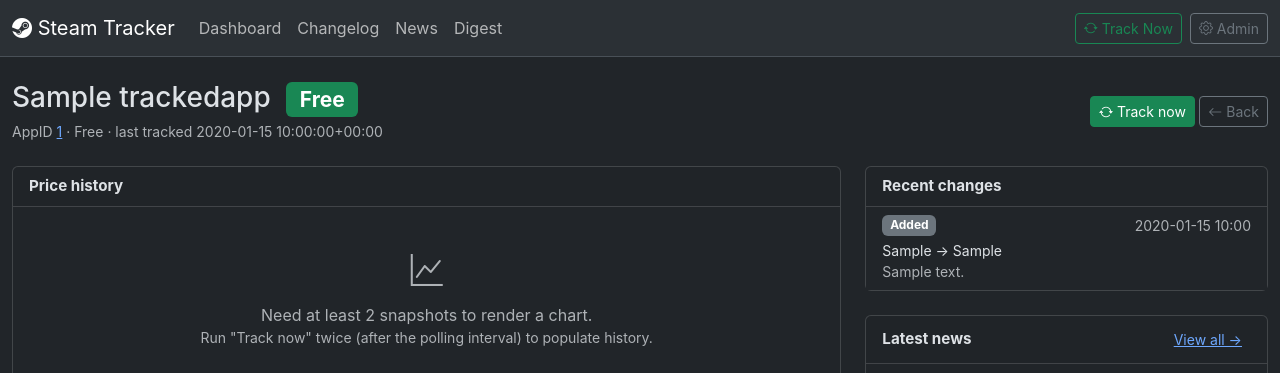
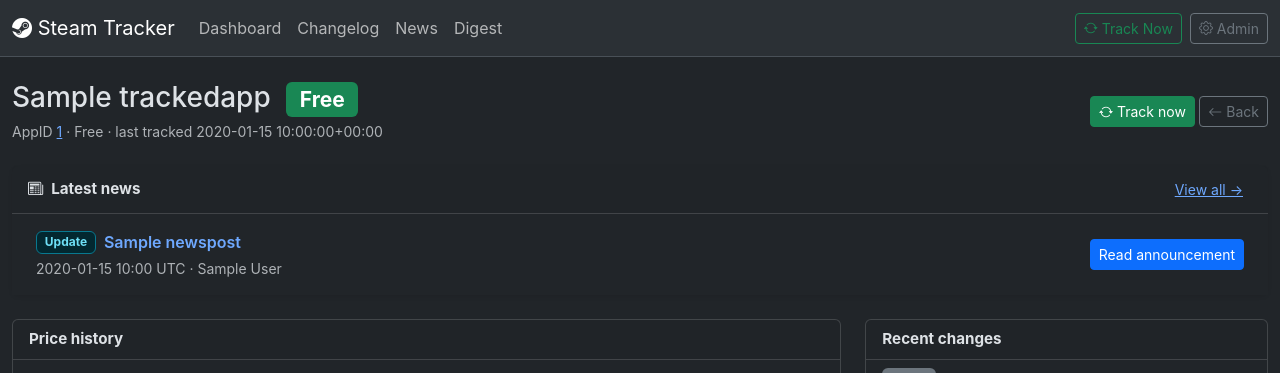
Before and after one commit to altair13421/steam-db-tracker, a Django app: page /app/1 in a window 1280 px wide. Shown: the top 373 px of the page. Run offline with Django 4.2, Linux system fonts and the light colour scheme; tables that the repository leaves empty hold one stand-in row (values such as "Sample post").

Commit message:
Refactor app detail view to enhance news and changes display; update chart rendering logic

```diff
--- a/tracker/services/charts.py
+++ b/tracker/services/charts.py
@@ -45,7 +45,7 @@
     rows: List[AppSnapshot] = list(
         app.snapshots.order_by("fetched_at")
     )
-    if len(rows) < 2:
+    if not rows:
         log.info("Skipping chart for %s — only %d snapshots", app, len(rows))
         return None
 
@@ -55,10 +55,10 @@
     currency = rows[-1].currency or ""
 
     fig, ax = plt.subplots(figsize=(10, 5), dpi=110, constrained_layout=True)
-    ax.step(x, y_initial, where="post",
+    ax.step(x, y_initial, where="post", marker="o", markersize=3,
             color="#888", linewidth=1.4, linestyle="--",
             label="Initial price (MSRP)")
-    ax.step(x, y_final, where="post",
+    ax.step(x, y_final, where="post", marker="o", markersize=3,
             color="#1f77b4", linewidth=2.0,
             label="Final price (paid)")
 
@@ -88,14 +88,15 @@
 
 def render_discount_chart(app: TrackedApp) -> Optional[Path]:
     rows = list(app.snapshots.order_by("fetched_at"))
-    if len(rows) < 2:
+    if not rows:
         return None
     x = [r.fetched_at.timestamp() for r in rows]
     y = [r.discount_percent for r in rows]
 
     fig, ax = plt.subplots(figsize=(10, 4), dpi=110, constrained_layout=True)
     ax.fill_between(x, y, step="post", color="#1f77b4", alpha=0.25)
-    ax.step(x, y, where="post", color="#1f77b4", linewidth=2.0,
+    ax.step(x, y, where="post", marker="o", markersize=3,
+            color="#1f77b4", linewidth=2.0,
             label="Discount %")
     ax.set_title(f"Discount history — {app} (AppID {app.appid})",
                  fontsize=13, fontweight="bold", loc="left")
--- a/tracker/templates/tracker/app_detail.html
+++ b/tracker/templates/tracker/app_detail.html
@@ -26,6 +26,44 @@
   </div>
 </div>
 
+<div class="card shadow-sm border-0 mb-4">
+  <div class="card-header d-flex align-items-center">
+    <strong><i class="bi bi-newspaper me-2"></i>Latest news</strong>
+    <a href="{% url 'tracker:news' %}?appid={{ app.appid }}" class="btn btn-link btn-sm ms-auto">View all →</a>
+  </div>
+  <div class="card-body p-0">
+    {% if news %}
+      <div class="list-group list-group-flush">
+        {% for n in news %}
+          <div class="list-group-item py-3 px-3 px-md-4">
+            <div class="d-flex flex-column flex-sm-row justify-content-between align-items-sm-center gap-2">
+              <div class="flex-grow-1">
+                <div class="d-flex flex-wrap align-items-center gap-2 mb-1">
+                  {% if n.is_update %}
+                    <span class="badge bg-info-subtle text-info-emphasis border border-info-subtle">Update</span>
+                  {% endif %}
+                  <a href="{% url 'tracker:news_detail' n.gid %}" class="fw-semibold text-decoration-none">
+                    {{ n.title|default:"Untitled announcement" }}
+                  </a>
+                </div>
+                <div class="text-muted small">
+                  {% if n.date %}{{ n.date|date:"Y-m-d H:i" }} UTC{% else %}Publication date unavailable{% endif %}
+                  {% if n.author %} · {{ n.author }}{% endif %}
+                </div>
+              </div>
+              <a href="{% url 'tracker:news_detail' n.gid %}" class="btn btn-primary btn-sm text-nowrap">
+                Read announcement
+              </a>
+            </div>
+          </div>
+        {% endfor %}
+      </div>
+    {% else %}
+      <div class="p-4 text-muted text-center">No news fetched yet.</div>
+    {% endif %}
+  </div>
+</div>
+
 <div class="row g-4">
   <div class="col-lg-8">
     {# Price chart #}
@@ -41,8 +79,11 @@
         {% else %}
           <div class="text-muted text-center p-4">
             <i class="bi bi-graph-up" style="font-size: 2rem;"></i>
-            <p class="mt-2 mb-0">Need at least 2 snapshots to render a chart.</p>
-            <p class="small mb-0">Run "Track now" twice (after the polling interval) to populate history.</p>
+            {% if snapshot_count %}
+              <p class="mt-2 mb-0">Chart could not be generated from the available snapshots.</p>
+            {% else %}
+              <p class="mt-2 mb-0">No snapshots yet — click "Track now" to start price history.</p>
+            {% endif %}
           </div>
         {% endif %}
       </div>
@@ -89,19 +130,39 @@
     <div class="card mb-4">
       <div class="card-header"><strong>Recent changes</strong></div>
       <div class="card-body p-0">
-        {% if changes %}
+        {% if change_items %}
           <ul class="list-group list-group-flush">
-            {% for c in changes %}
+            {% for item in change_items %}
+              {% with c=item.change %}
               <li class="list-group-item py-2">
-                <div class="d-flex justify-content-between">
+                <div class="d-flex justify-content-between align-items-start gap-2">
                   <span class="badge bg-secondary">{{ c.get_change_type_display }}</span>
-                  <span class="text-muted small">{{ c.detected_at|date:"Y-m-d H:i" }}</span>
+                  <time class="text-muted small text-nowrap" datetime="{{ c.detected_at|date:'c' }}">
+                    {{ c.detected_at|date:"Y-m-d H:i" }}
+                  </time>
                 </div>
                 <div class="small mt-1">
-                  {{ c.old_value|truncatechars:15 }} → {{ c.new_value|truncatechars:30 }}
+                  {% if c.old_value %}{{ c.old_value|truncatechars:24 }} → {% endif %}
+                  {% if item.news_post %}
+                    <a href="{% url 'tracker:news_detail' item.news_post.gid %}" class="text-decoration-none">
+                      {{ item.news_post.title|truncatechars:55 }}
+                    </a>
+                  {% else %}
+                    {{ c.new_value|default:"Details unavailable"|truncatechars:55 }}
+                  {% endif %}
                 </div>
-                <div class="text-muted small">{{ c.note|truncatechars:60 }}</div>
+                {% if item.news_post %}
+                  <a href="{% url 'tracker:news_detail' item.news_post.gid %}" class="btn btn-link btn-sm p-0 mt-1 text-decoration-none">
+                    Read announcement
+                  </a>
+                {% elif item.source_url %}
+                  <a href="{{ item.source_url }}" target="_blank" rel="noopener noreferrer"
+                     class="btn btn-link btn-sm p-0 mt-1 text-decoration-none">View source</a>
+                {% elif c.note %}
+                  <div class="text-muted small">{{ c.note|truncatechars:60 }}</div>
+                {% endif %}
               </li>
+              {% endwith %}
             {% endfor %}
           </ul>
         {% else %}
@@ -110,43 +171,6 @@
       </div>
     </div>
 
-    {# Latest news #}
-    <div class="card">
-      <div class="card-header d-flex align-items-center">
-        <strong>Latest news</strong>
-        <a href="{% url 'tracker:news' %}?appid={{ app.appid }}" class="btn btn-link btn-sm ms-auto">View all →</a>
-      </div>
-      <div class="card-body p-0">
-        {% if news %}
-          <ul class="list-group list-group-flush">
-            {% for n in news %}
-              <li class="list-group-item py-2">
-                <div class="d-flex justify-content-between align-items-start gap-2">
-                  <div class="flex-grow-1">
-                    <a href="{% url 'tracker:news_detail' n.gid %}" class="small text-decoration-none fw-semibold d-block">
-                      {{ n.title|truncatechars:55 }}
-                    </a>
-                    {% if n.is_update %}
-                      <span class="badge bg-info mt-1">Update</span>
-                    {% endif %}
-                  </div>
-                  <div class="text-muted small text-nowrap">{{ n.date|date:"Y-m-d" }}</div>
-                </div>
-                <div class="mt-2">
-                  <a href="{% url 'tracker:news_detail' n.gid %}" class="btn btn-link btn-sm p-0 text-decoration-none">Read more</a>
-                  {% if n.url %}
-                    <a href="{{ n.url }}" target="_blank" rel="noopener noreferrer"
-                       class="btn btn-link btn-sm p-0 ms-2 text-decoration-none">Read more on the site</a>
-                  {% endif %}
-                </div>
-              </li>
-            {% endfor %}
-          </ul>
-        {% else %}
-          <div class="p-3 text-muted text-center">No news fetched yet.</div>
-        {% endif %}
-      </div>
-    </div>
   </div>
 </div>
 {% endblock %}
--- a/tracker/views.py
+++ b/tracker/views.py
@@ -122,25 +122,45 @@
 def app_detail(request, appid):
     app = get_object_or_404(TrackedApp, appid=appid)
     snapshots = app.snapshots.order_by("-fetched_at")[:50]
-    news = app.news_posts.order_by("-date")[:20]
-    changes = app.changes.order_by("-detected_at")[:20]
+    news = list(app.news_posts.order_by("-date")[:8])
+    changes = list(app.changes.order_by("-detected_at")[:10])
+    news_by_title = {post.title: post for post in news}
+    change_items = []
+    for change in changes:
+        news_post = news_by_title.get(change.new_value)
+        source_url = (
+            change.note if change.note.startswith(("http://", "https://")) else ""
+        )
+        change_items.append({
+            "change": change,
+            "news_post": news_post,
+            "source_url": source_url,
+        })
 
-    # Render a chart on-demand if at least 2 snapshots exist.
+    # Regenerate charts from the latest snapshot history whenever the page loads.
     chart_url = None
     discount_chart_url = None
-    if app.snapshots.count() >= 2:
+    snapshot_count = app.snapshots.count()
+    latest_snapshot = app.snapshots.first()
+    chart_version = (
+        int(latest_snapshot.fetched_at.timestamp()) if latest_snapshot else 0
+    )
+    if snapshot_count:
         path = render_price_chart(app)
         if path:
-            chart_url = f"{settings.MEDIA_URL}charts/{path.name}"
+            chart_url = f"{reverse('tracker:chart_image', args=[path.name])}?v={chart_version}"
         dpath = render_discount_chart(app)
         if dpath:
-            discount_chart_url = f"{settings.MEDIA_URL}charts/{dpath.name}"
+            discount_chart_url = (
+                f"{reverse('tracker:chart_image', args=[dpath.name])}?v={chart_version}"
+            )
 
     return render(request, "tracker/app_detail.html", {
         "app": app,
         "snapshots": snapshots,
+        "snapshot_count": snapshot_count,
         "news": news,
-        "changes": changes,
+        "change_items": change_items,
         "chart_url": chart_url,
         "discount_chart_url": discount_chart_url,
     })
```
Also changed, not shown: tracker/tests/test_news_views.py (+67 -1 lines).
